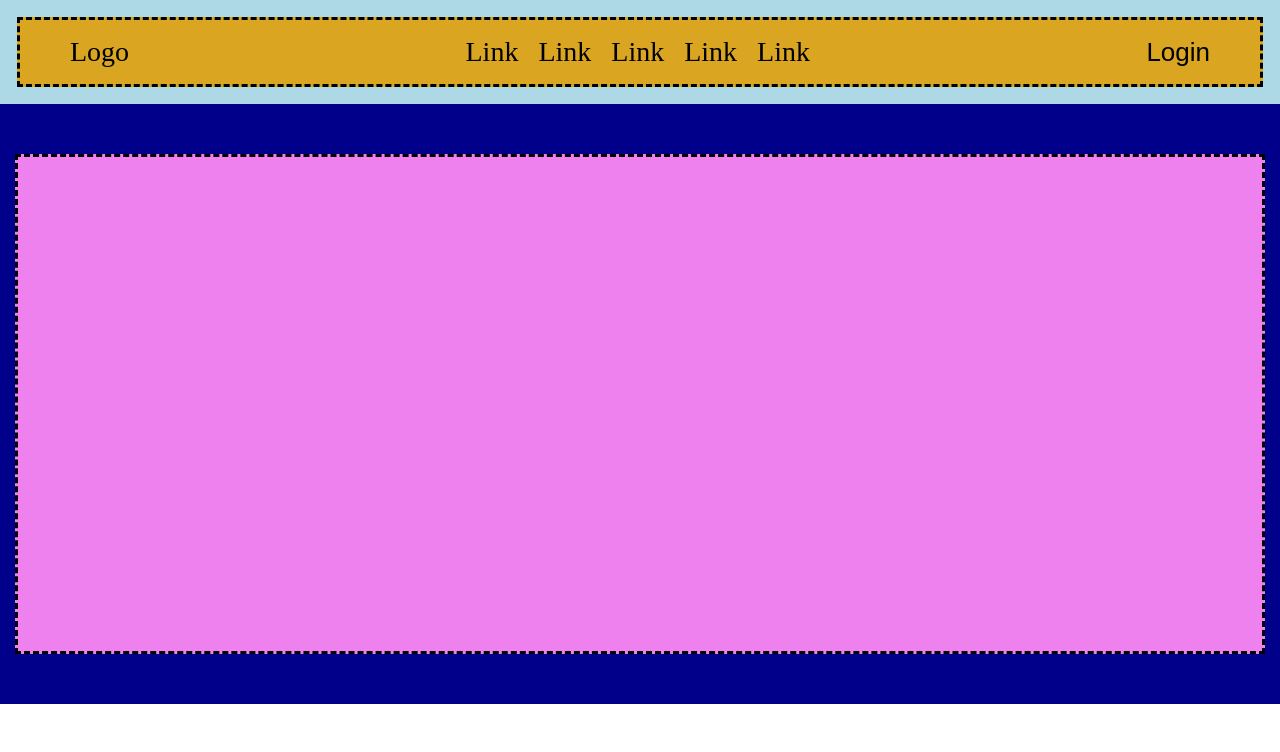
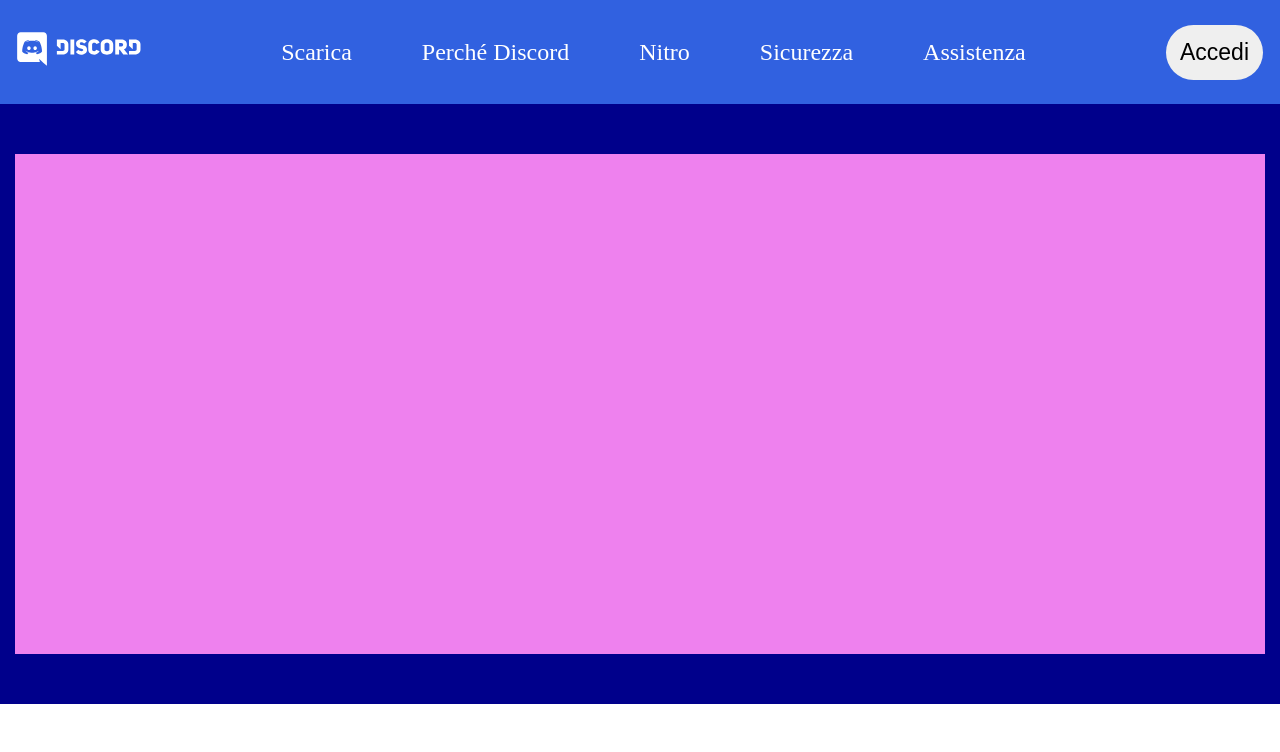
Before and after one commit to Oltion-Koceku/htmlcss-discord, a plain HTML site: page index.html in a window 1280 px wide. Shown: the top 752 px of the page. Drawn offline with Linux system fonts and the light colour scheme.

Commit message:
[add]header

```diff
--- a/assets/style/style.css
+++ b/assets/style/style.css
@@ -11,8 +11,8 @@ header {
   justify-content: space-between;
   align-items: center;
   padding: 17px;
-  font-size: 28px;
-  background-color: #ADD8E6;
+  font-size: 24px;
+  background-color: #3161E0;
 
 }
 
@@ -31,9 +31,14 @@ header {
 
 }
 
-.debug {
+button{
+border-radius: 38px;
+text-align: center;
+}
+
+/* .debug {
   border: 3px dashed;
-}
+} */
 
 nav ul {
   display: flex;
@@ -47,25 +52,24 @@ nav ul {
   justify-content: space-between;
   width: 1700px;
   height: 70px;
-  background-color: #DAA521;
+
 }
 
 .logo{
-padding-left: 50px;
+
 }
 
 .link ul li a {
-  padding: 10px;
+  padding: 35px;
   text-decoration: none;
-  color: black;
+  color: white;
 }
 
 .buttonhead button {
   text-decoration: none;
   border: none;
-  font-size: 26px;
-  background-color: #DAA521;
-  padding-right: 50px;
+  font-size: 23px;
+  padding: 14px;
 }
 
 /* main */
--- a/index.html
+++ b/index.html
@@ -17,21 +17,21 @@
     <div class="container head debug">
       <!-- Logo -->
       <div class="logo">
-        Logo
+        <img src="assets/img/logo.svg" alt="">
       </div>
       <!-- Lista Link -->
       <nav class="link">
         <ul>
-          <li><a href="#">Link</a></li>
-          <li><a href="#">Link</a></li>
-          <li><a href="#">Link</a></li>
-          <li><a href="#">Link</a></li>
-          <li><a href="#">Link</a></li>
+          <li><a href="#">Scarica</a></li>
+          <li><a href="#">Perché Discord</a></li>
+          <li><a href="#">Nitro</a></li>
+          <li><a href="#">Sicurezza</a></li>
+          <li><a href="#">Assistenza</a></li>
         </ul>
       </nav>
       <!-- Login -->
       <div class="buttonhead">
-        <button>Login</button>
+        <button>Accedi</button>
       </div>
     </div>
   </header>
```
